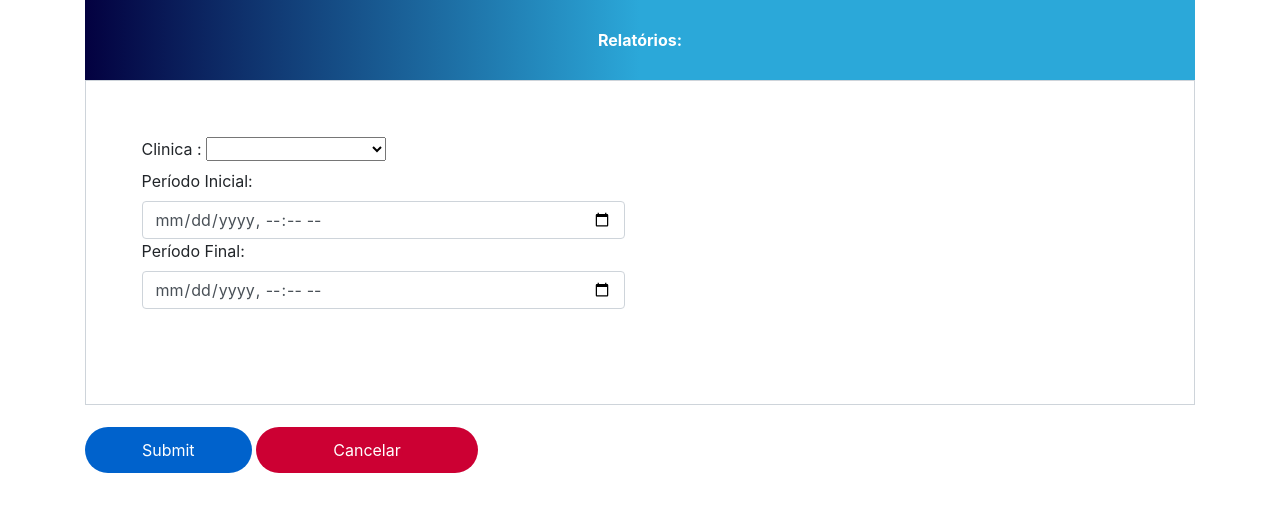
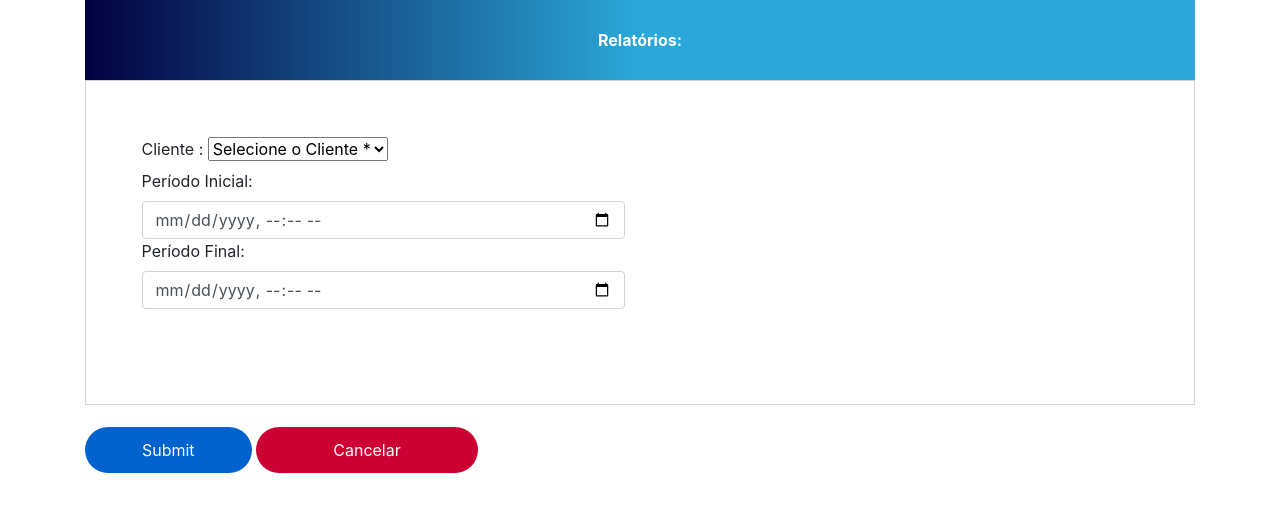
Before and after one commit to Gustavo-dm/OPE_Ads, a Flask app: page /inicial/relatorios in a window 1280 px wide. Shown: the part 104-616 px from the top of the page. Run offline with Flask 2, Linux system fonts and the light colour scheme; the visitor is signed in with stand-in values (Sample User, id 1); data that the repository does not hold is empty; some libraries are stand-ins or nearby versions.

Commit message:
alteracoes

```diff
--- a/arquesys.py
+++ b/arquesys.py
@@ -1,6 +1,7 @@
 from __init__ import create_app
 from passlib.hash import sha256_crypt
 import pdfkit
+from reportlab.pdfgen import canvas
 from datetime import datetime
 from flask import flash, render_template,make_response, request, redirect, session as login_session
 from models import Usuarios, Pedidos, Contatos, Compras, Clientes, Servicos, Fornecedores, Pagamentos
@@ -168,7 +169,7 @@ def show_pedido(nid):
 @login_required
 def finaliza_pedido(nid):
     now = datetime.now()
-    finalizado = True
+    finalizado = 1
 
     session.query(Pedidos).filter_by(id=nid).update({
         'status': finalizado,
@@ -372,14 +373,14 @@ def post_fornecedor():
     fornecedor = request.form['fornecedor']
     endereco = request.form['endereco']
     numero = request.form['numero']
-    complemento = request.form['complemento']
+    # complemento = request.form['complemento']
     bairro = request.form['bairro']
     cidade = request.form['cidade']
     estado = request.form['estado']
     telefone = request.form['telefone']
     if fornecedor:
         forne = Fornecedores(fornecedor, endereco, numero,
-                             complemento, bairro, cidade, estado, telefone)
+                             bairro, cidade, estado, telefone)
         session.add(forne)
         session.commit()
         session.flush()
@@ -412,7 +413,7 @@ def edita_fornecedor(nid):
     fornecedor = request.form['fornecedor']
     endereco = request.form['endereco']
     numero = request.form['numero']
-    complemento = request.form['complemento']
+    #complemento = request.form['complemento']
     bairro = request.form['bairro']
     cidade = request.form['cidade']
     estado = request.form['estado']
@@ -421,7 +422,6 @@ def edita_fornecedor(nid):
         'nome_forne': fornecedor,
         'endereco': endereco,
         'numero': numero,
-        'complemento': complemento,
         'bairro': bairro,
         'cidade': cidade,
         'estado': estado,
@@ -575,23 +575,21 @@ def deleta_pagamentos(nid):
 @app.route('/inicial/relatorios', methods=['GET'], endpoint='get_relatorios')
 @login_required
 def get_relatorios():
-    clinica = Clientes.query.all()
-    return render_template('relatorios_inicial.html', clinica=clinica)
+    cliente = Clientes.query.all()
+    return render_template('relatorios_inicial.html', cliente=cliente)
 
 
 @app.route('/inicial/relatorios',
            methods=['POST'], endpoint='post_relatorios')
 @login_required
 def post_relatorios():
-    clinica = request.form['clinica']
+    clinica = request.form['cliente']
     inicio = request.form['inicial']
     fim = request.form['final']
     data = session.query(Pedidos).filter(and_(Pedidos.data_finalizacao.between(inicio, fim), Pedidos.clinica==clinica,Pedidos.status==1))
     html = render_template('relatorio_layout.html', data=data)
 
-    config = pdfkit.configuration(wkhtmltopdf="C:/Program Files/wkhtmltopdf/bin/wkhtmltopdf.exe")
-    pdf = pdfkit.from_string(html, False,configuration=config,css='./static/forms.css')
-    pdf = pdfkit.from_file(html,'out.pdf', False, configuration=config, css='./static/forms.css',)
+    pdf = pdfkit.from_string(html, output_path=False)
     response = make_response(pdf)
     response.headers["Content-Type"] = "application/pdf"
     response.headers["Content-Disposition"] = "inline; filename=fechamento.pdf"
--- a/models.py
+++ b/models.py
@@ -83,18 +83,16 @@ class Fornecedores(db.Model):
     nome_forne = db.Column(db.String(100), nullable=False)
     endereco = db.Column(db.String(150), default='')
     numero = db.Column(db.Integer, default=0)
-    complemento = db.Column(db.String(150), default='')
     bairro = db.Column(db.String(150), default='')
     cidade = db.Column(db.String(150), default='')
     estado = db.Column(db.String(150), default='')
     telefone = db.Column(db.String(150), default='')
 
-    def __init__(self, nome_forne, endereco, numero, complemento,
+    def __init__(self, nome_forne, endereco, numero,
                  bairro, cidade, estado, telefone):
         self.nome_forne = nome_forne
         self.endereco = endereco
         self.numero = numero
-        self.complemento = complemento
         self.bairro = bairro
         self.cidade = cidade
         self.estado = estado
--- a/templates/compras.html
+++ b/templates/compras.html
@@ -37,8 +37,7 @@
                     <div class="col-md-6">
                         <div class="form-group">
                             <label for="form-select" class="form-label">Fornecedor </label>
-
-                            <select class="form-select" aria-label="fornecedor" name="fornecedor" >
+                            <select name="fornecedor" class="form-select" aria-label="fornecedor" >
                                 {% for item in fornecedores %}
                                 <option aria-placeholder="Selecione o fornecedor" value="Selecione o fornecedor"> </option>
                                 <option > {{ item.nome_forne }} </option>
--- a/templates/pedido.html
+++ b/templates/pedido.html
@@ -29,11 +29,10 @@
                         <div class="col-md-6">
                             <div class="form-group">
                                 <input type="text" name="paciente" class="form-control" placeholder="Paciente *">
-
                             </div>
                             <div class="form-group">
                                 <select name="cliente" class="form-control">
-                                    <option disabled> Selecione o Cliente * </option>
+                                    <option selected disabled> Selecione o Cliente * </option>
                                     {% for item in clientes %}
                                     <option> {{ item.nome_clinica }} </option>
                                     {% endfor %}
@@ -41,8 +40,7 @@
                             </div>
                             <div class="form-group">
                                 <select  name="servico" class="form-control">
-                                    <option disabled> Selecione o Serviço * </option>
-
+                                    <option selected disabled> Selecione o Serviço * </option>
                                     {% for item in servicos %}
                                     <option> {{ item.servico }}; {{ item.valor }} </option>
                                     {% endfor %}
--- a/templates/relatorios_inicial.html
+++ b/templates/relatorios_inicial.html
@@ -33,11 +33,10 @@
                         <div class="col-md-6">
                             <div class="form-group">
                                 <div>
-                                    <label> Clinica :</label>
-                                    <select class="clinica" name="clinica" value="{item.nome_clinica}">
-                                        <option disabled> Selecione o Cliente * </option>
-
-                                        {% for item in clinica %}
+                                    <label> Cliente :</label>
+                                    <select class="clinica" name="cliente" value="">
+                                        <option selected disabled> Selecione o Cliente * </option>
+                                        {% for item in cliente %}
                                         <option> {{item.nome_clinica}} </option>
                                         {% endfor %}
                                     </select>
```
Also changed, not shown: 9 other files.
